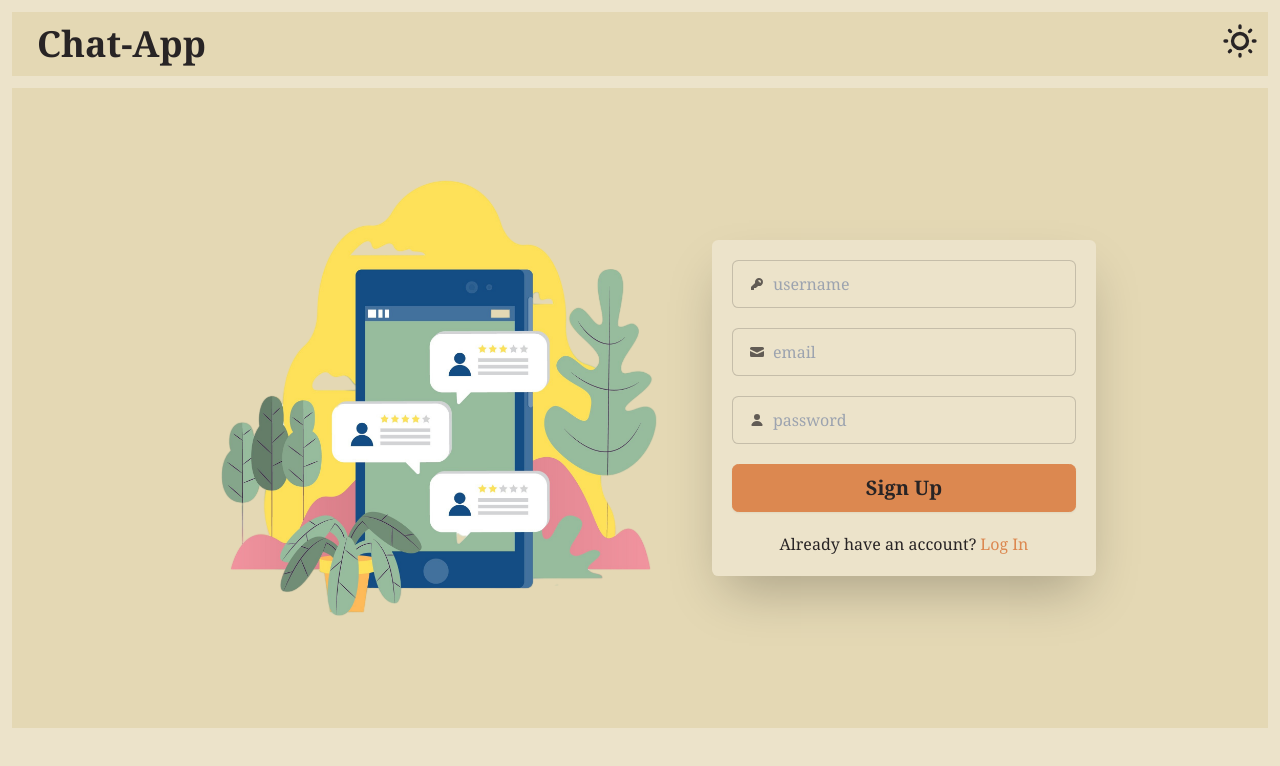
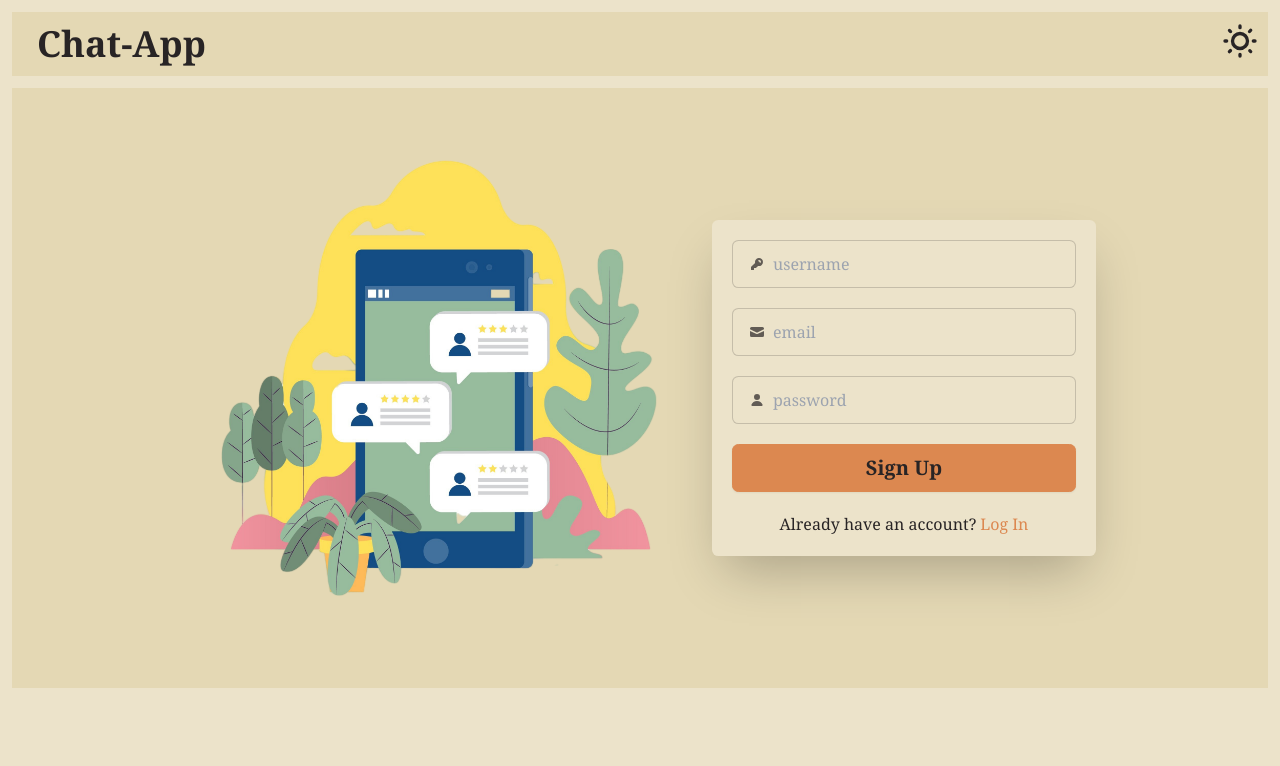
Before and after one commit to padmalochanm/chat-app-frontend, a React (Vite) app: page / in a window 1280 px wide. Shown: the top 766 px of the page. Built offline with nearby package versions, Linux system fonts and the light colour scheme.

Commit message:
responsiveness sorted 3

```diff
--- a/src/index.css
+++ b/src/index.css
@@ -3,5 +3,12 @@
 @tailwind utilities;
 
 .min-h-screen{
-    min-height: 80vh;
+    min-height: 75vh;
 }
+
+.screen{
+    max-height: 80vh;
+}
+.min-screen{
+    height: 57vh;
+}
```
